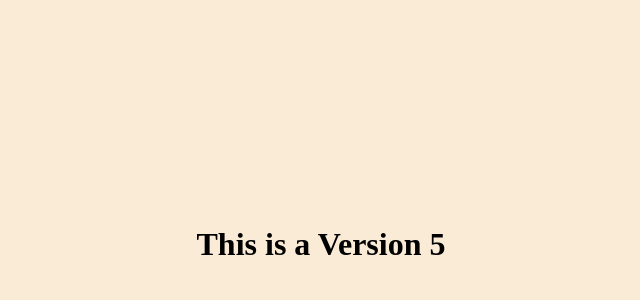
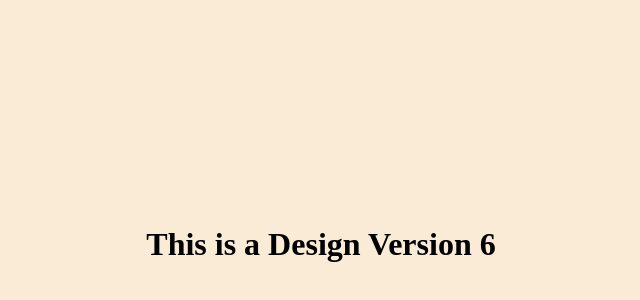
Before and after one commit to Amikurmi/myrepo, a plain HTML site: page index.html in a window 1280 px wide. Shown: the part 156-456 px from the top of the page, without its empty margins (319-959 px from the left). Drawn offline with Linux system fonts and the light colour scheme.

Commit message:
Added Design

```diff
--- a/index.html
+++ b/index.html
@@ -7,6 +7,6 @@
     <link rel="stylesheet" href="styles.css">
 </head>
 <body>
-    <h1>This is a Version 5</h1>
+    <h1>This is a Design Version 6</h1>
 </body>
 </html>
```
